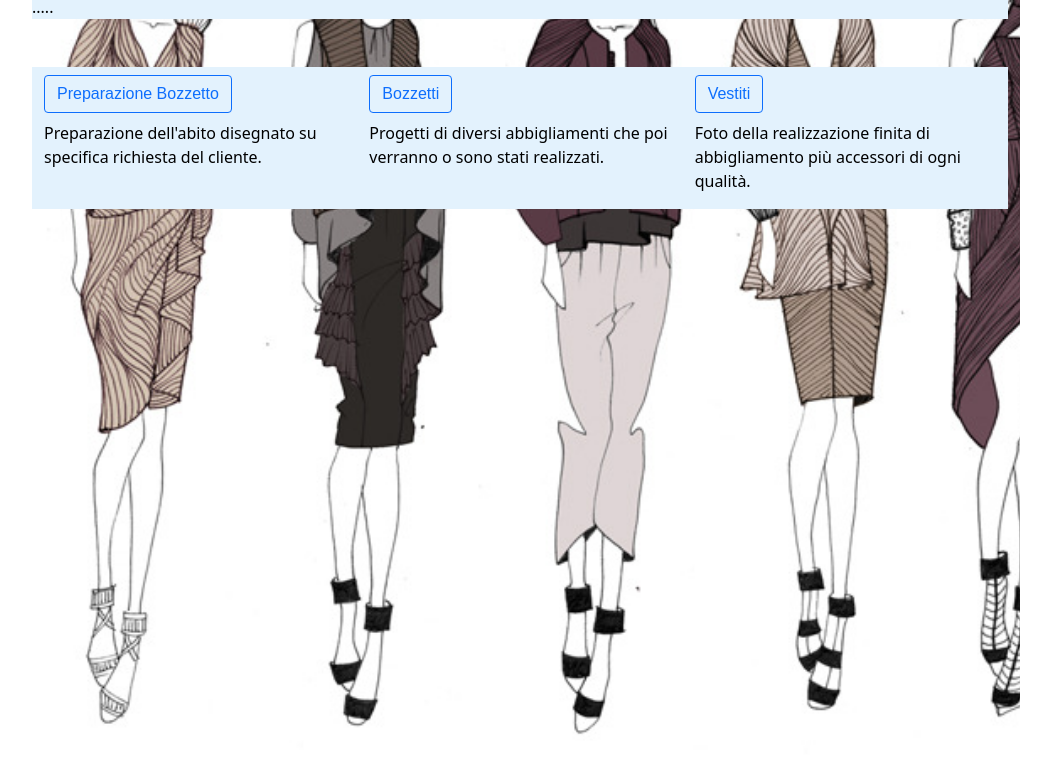
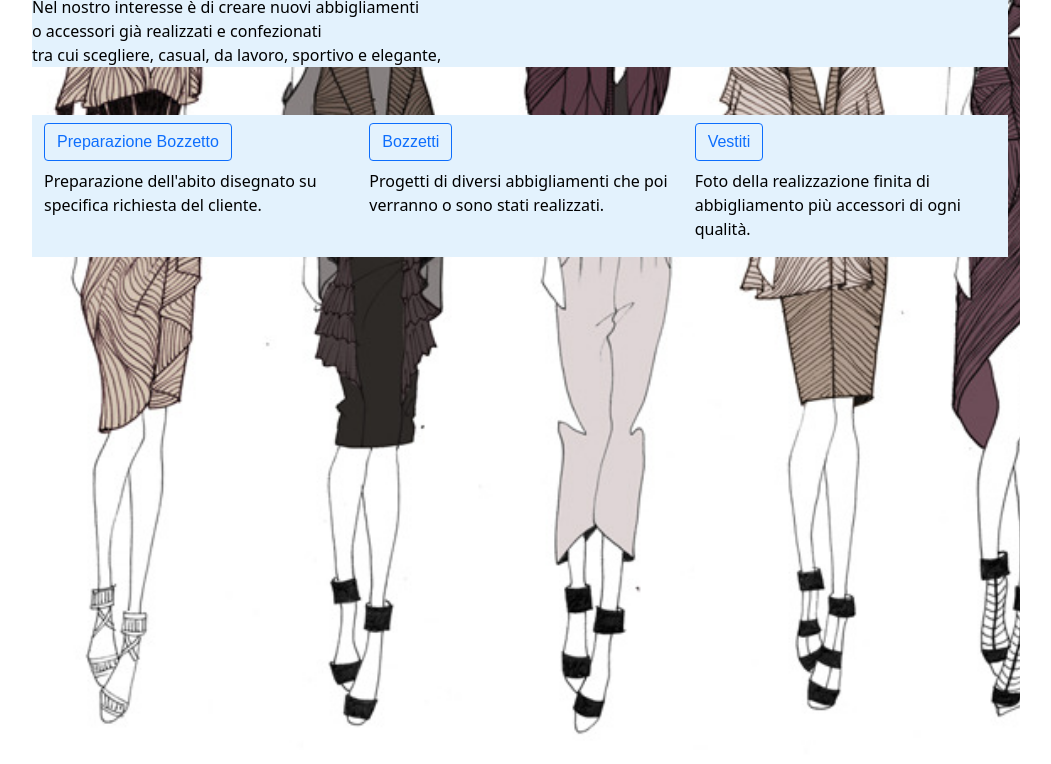
Before and after one commit to ChiaraMartiner/Esame, a plain HTML site: page index.html in a window 1280 px wide. Shown: the part 136-900 px from the top of the page, without its empty margins (120-1171 px from the left). Drawn offline with nearby package versions, Linux system fonts and the light colour scheme.

Commit message:
Update index.html

```diff
--- a/index.html
+++ b/index.html
@@ -12,7 +12,7 @@
       <div id="main" class="container">
       <h1 style="color: black; text-shadow: 8px 8px #CE93D8; font-family:cursive; font-size:08vw">Fashion Design</h1>
       <div style="background: #E3F2FD">
-         <p1 style= "color: Black">.....</p1>
+         <p1 style= "color: Black">Nel nostro interesse è di creare nuovi abbigliamenti<br>o accessori già realizzati e confezionati<br>tra cui scegliere, casual, da lavoro, sportivo e elegante,</p1>
       </div>
       <div style= "background: #E3F2FD">
       <div style="background: #E3F2FD;">
```
